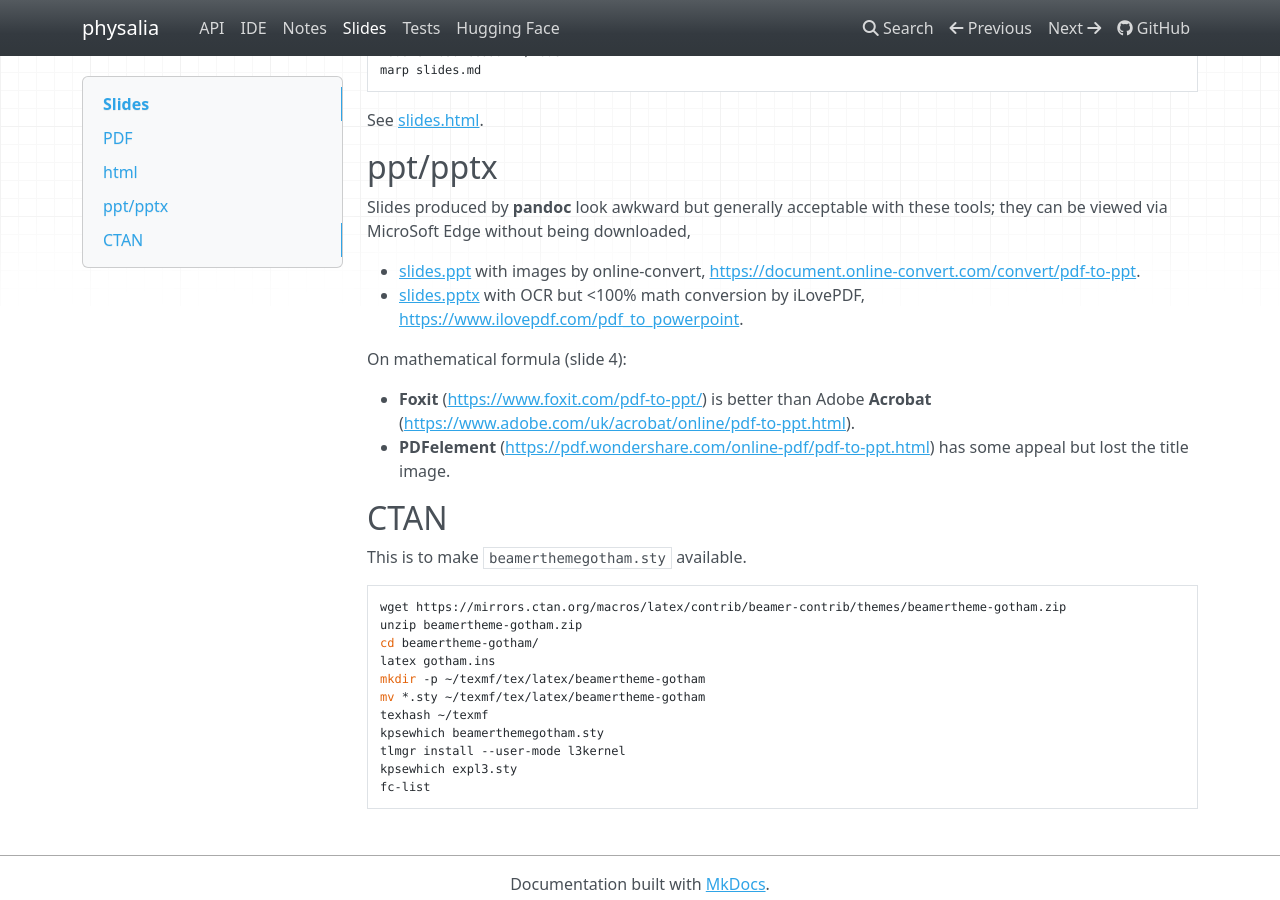
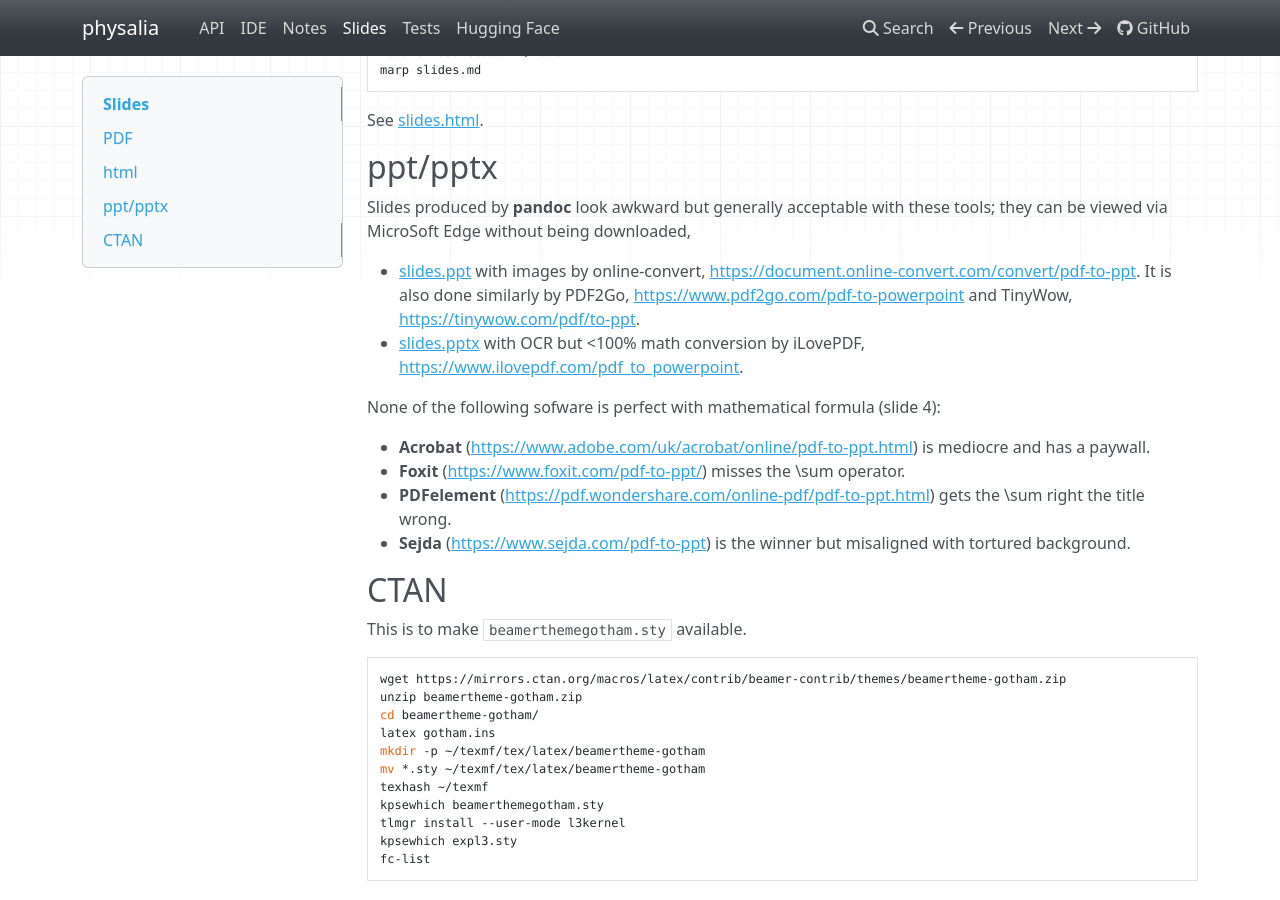
Before and after one commit to jinghuazhao/physalia, an MkDocs documentation site: the page built from docs/slides.md, in a window 1280 px wide and 900 px high, scrolled down 535 px. Built offline with MkDocs 1.6.1, drawn with Linux system fonts in a browser that asks for light colours; nearby versions of some CDN libraries; a script that is not in the unit is left out.

Commit message:
physalia

```diff
--- a/docs/slides.md
+++ b/docs/slides.md
@@ -33,13 +33,15 @@ See <a href="slides.html">slides.html</a>.
 
 Slides produced by **pandoc** look awkward but generally acceptable with these tools; they can be viewed via MicroSoft Edge without being downloaded,
 
-- <a href="slides.ppt">slides.ppt</a> with images by online-convert, <https://document.online-convert.com/convert/pdf-to-ppt>.
+- <a href="slides.ppt">slides.ppt</a> with images by online-convert, <https://document.online-convert.com/convert/pdf-to-ppt>. It is also done similarly by PDF2Go, <https://www.pdf2go.com/pdf-to-powerpoint> and TinyWow, <https://tinywow.com/pdf/to-ppt>.
 - <a href="slides.pptx">slides.pptx</a> with OCR but <100% math conversion by iLovePDF, <https://www.ilovepdf.com/pdf_to_powerpoint>.
 
-On mathematical formula (slide 4):
+None of the following sofware is perfect with mathematical formula (slide 4):
 
-* **Foxit** (<https://www.foxit.com/pdf-to-ppt/>) is better than Adobe **Acrobat** (<https://www.adobe.com/uk/acrobat/online/pdf-to-ppt.html>).
-* **PDFelement** (<https://pdf.wondershare.com/online-pdf/pdf-to-ppt.html>) has some appeal but lost the title image.
+* **Acrobat** (<https://www.adobe.com/uk/acrobat/online/pdf-to-ppt.html>) is mediocre and has a paywall.
+* **Foxit** (<https://www.foxit.com/pdf-to-ppt/>) misses the \sum operator.
+* **PDFelement** (<https://pdf.wondershare.com/online-pdf/pdf-to-ppt.html>) gets the \sum right the title wrong.
+* **Sejda** (<https://www.sejda.com/pdf-to-ppt>) is the winner but misaligned with tortured background.
 
 ## CTAN
 
```
